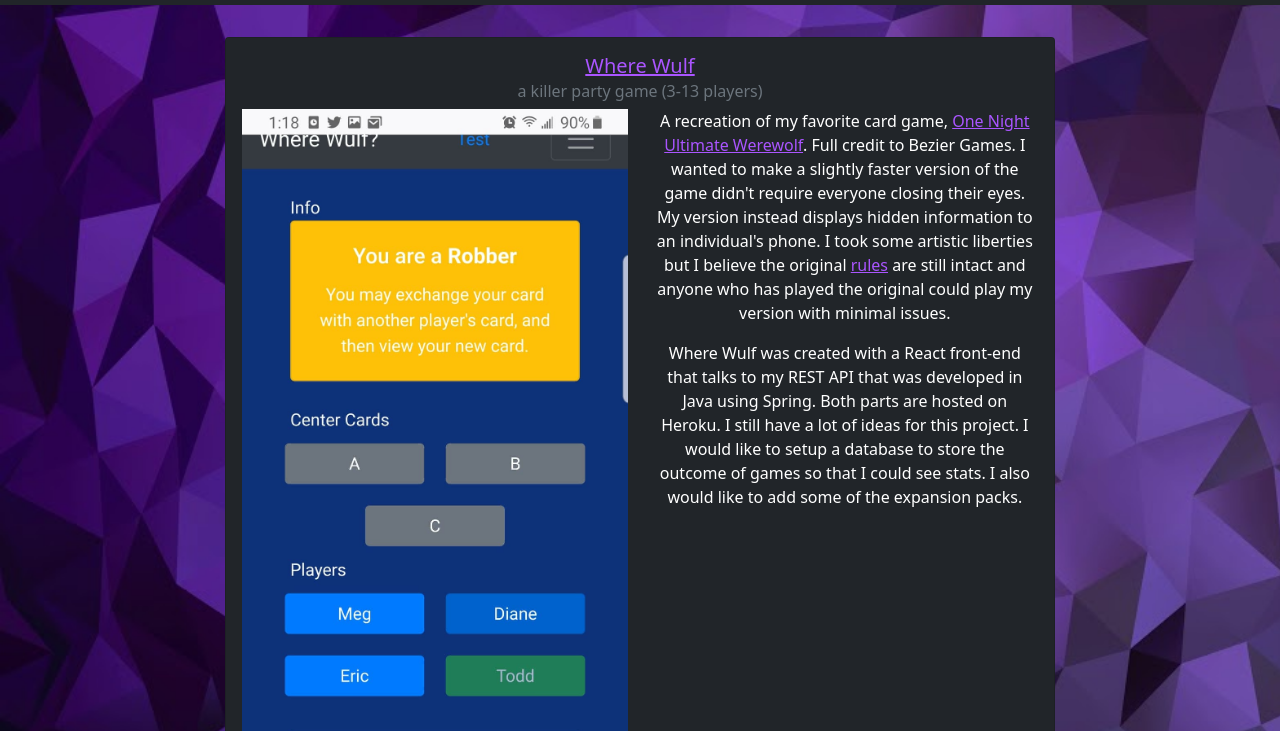
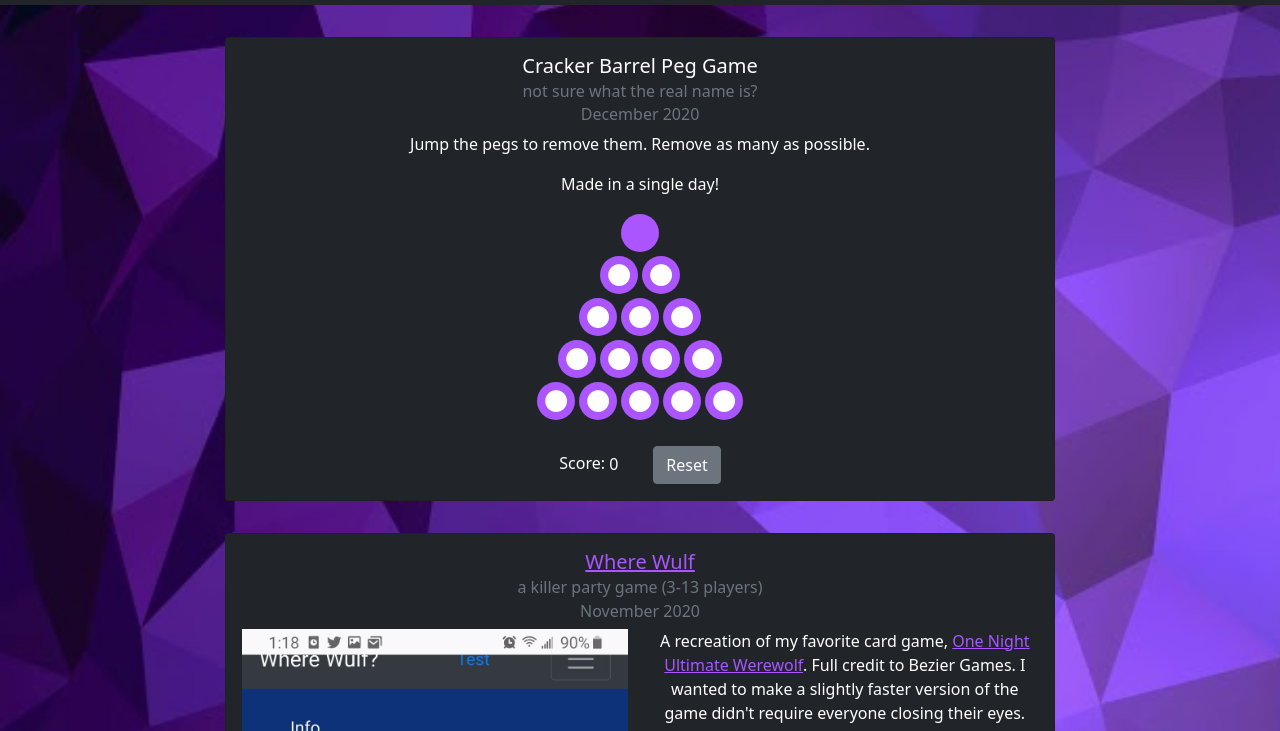
Before and after one commit to nexxgodd/nexxgodd.github.io, a plain HTML site: page games.html in a window 1280 px wide. Shown: the part 69-800 px from the top of the page. Drawn offline with nearby package versions, Linux system fonts and the light colour scheme; a web font is replaced by a local one.

Commit message:
added peg to games

```diff
--- a/games.html
+++ b/games.html
@@ -57,10 +57,24 @@
 			<div class="row">
 				<div class="col"> </div>
 				<div class="col-12 col-md-10 col-lg-8">
+
+					<div class="card text-center text-white bg-dark" >
+						<div class="card-body">
+							<h5 class="card-title">Cracker Barrel Peg Game</h5>
+							<h6 class="card-subtitle mb-2 text-muted">not sure what the real name is?</h6>
+							<h6 class="card-subtitle mb-2 text-muted">December 2020</h6>
+							<p class="card-text">Jump the pegs to remove them. Remove as many as possible.</p>
+							<p class="card-text">Made in a single day!</p>
+							<div id="peg-container">
+							</div>
+						</div>
+					</div>
+
 					<div class="card text-center text-white bg-dark" >
 						<div class="card-body">
 							<h5 class="card-title"><a href="https://beziergames.com/products/one-night-ultimate-werewolf">Where Wulf</a></h5>
 							<h6 class="card-subtitle mb-2 text-muted">a killer party game (3-13 players)</h6>
+							<h6 class="card-subtitle mb-2 text-muted">November 2020</h6>
 							<div class="row">
 								<div class="col-12 col-md-6">
 									<img src="/wherewulf.jpg" alt="" width=100% >
@@ -80,6 +94,9 @@
 							</div>
 						</div>
 					</div>
+
+					<!-- add new card here -->
+
 				</div>
 				<div class="col"></div>
 				</div>
```
Also changed, not shown: index.html (+2 -0 lines).
